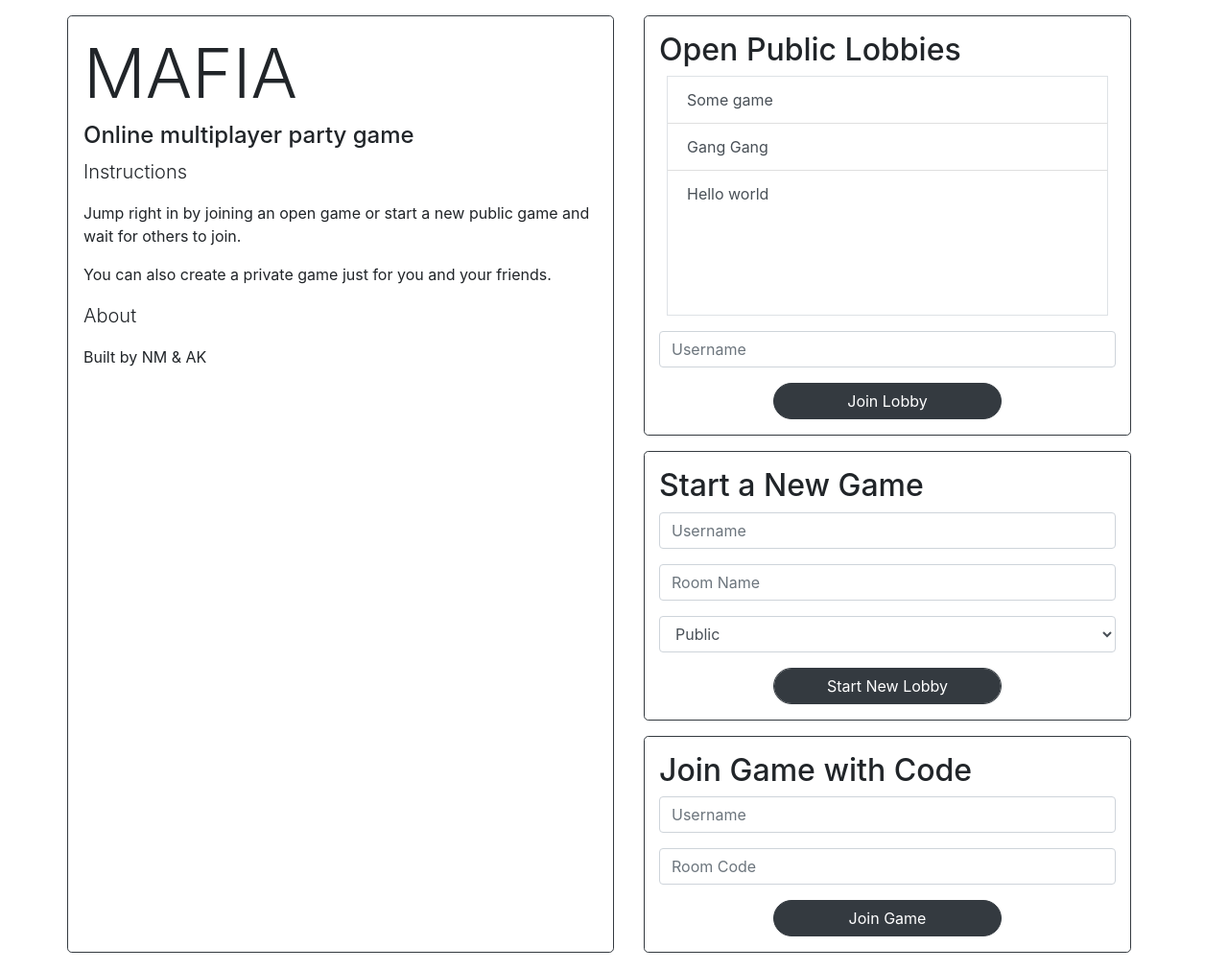
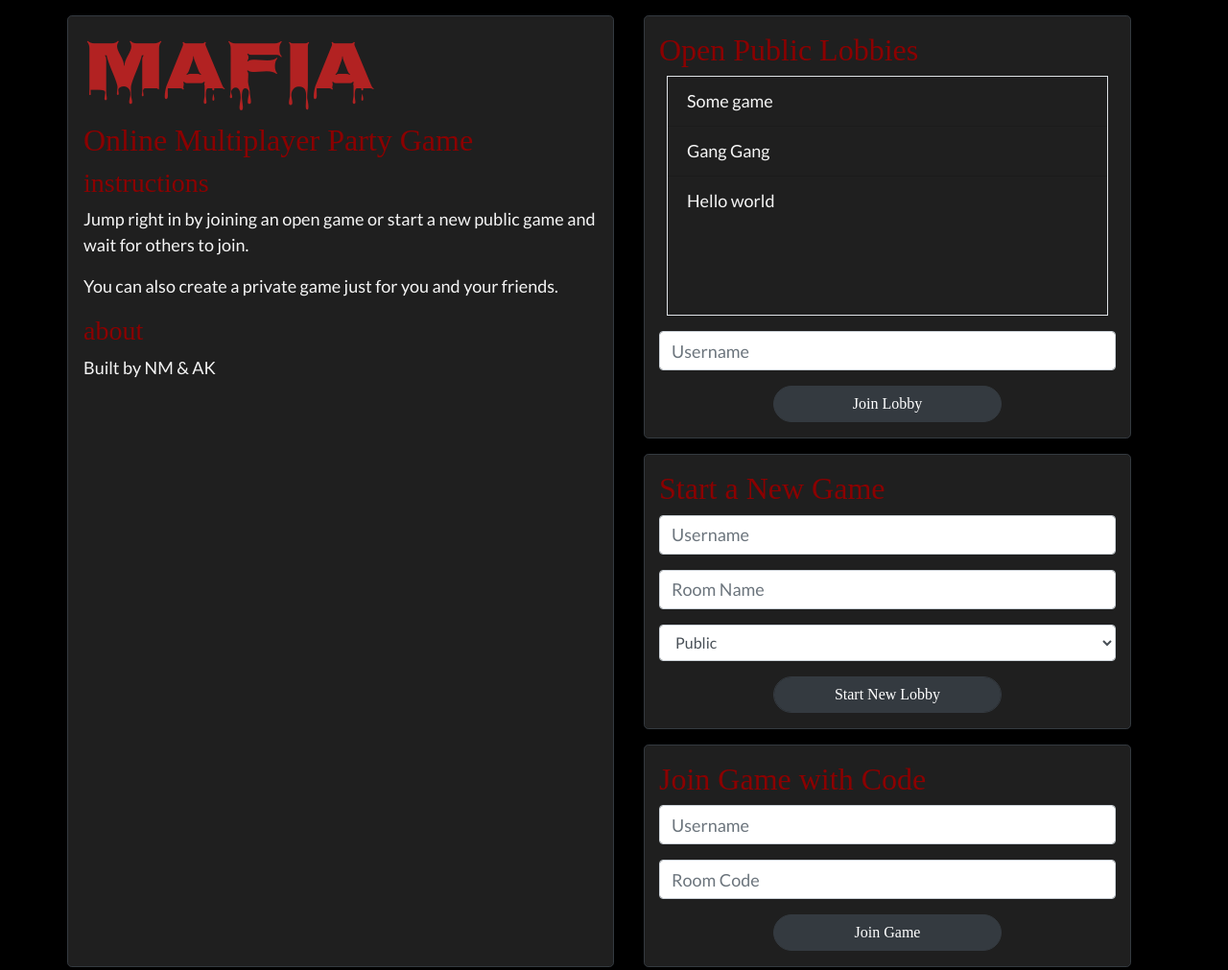
Before and after one commit to NealMatta/Mafia, a website: page index.html in a window 1280 px wide. Shown: the whole page at 96% size. Drawn offline with nearby package versions, Linux system fonts and the light colour scheme; no server answers; a web font is replaced by a local one.

Commit message:
added some fonts and colors. still kinda ugly but a step in the right direction i think

```diff
--- a/index.html
+++ b/index.html
@@ -1,8 +1,11 @@
 <!DOCTYPE html>
 <html>
 	<head>
-		<title>MAFIA</title>
-		<link
+        <title>MAFIA</title>
+        <link href="https://fonts.googleapis.com/css2?family=Chicle&family=Lacquer&family=Metal+Mania&family=Mirza:wght@400;700&family=Nosifer&family=Odibee+Sans&display=swap" rel="stylesheet">
+        <link href="https://fonts.googleapis.com/css2?family=IM+Fell+DW+Pica+SC&family=Lato&display=swap" rel="stylesheet">
+        <link rel="stylesheet" type="text/css" href="styles/style.css" />
+        <link
 			rel="stylesheet"
 			href="https://stackpath.bootstrapcdn.com/bootstrap/4.5.0/css/bootstrap.min.css"
 			integrity="sha384-9aIt2nRpC12Uk9gS9baDl411NQApFmC26EwAOH8WgZl5MYYxFfc+NcPb1dKGj7Sk"
@@ -67,21 +70,21 @@
 		});
     </script>
 
-	<body class="">
+	<body class="homepage_bg">
 		<div class="min-vh-100">
 			<div class="container mt-3 mb-3">
 				<div class="row p-0">
-                    <div class="col-6 p-3 border border-dark rounded-lg">
+                    <div class="col-6 p-3 border border-dark rounded-lg homepage_tile">
                         <h1 class="display-3">MAFIA</h1>
-                        <h4>Online multiplayer party game</h4>
-                        <p class="lead">Instructions</p>
+                        <h2>Online Multiplayer Party Game</h3>
+                        <h3>instructions</h3>
                         <p>Jump right in by joining an open game or start a new public game and wait for others to join.</p>
                         <p>You can also create a private game just for you and your friends.</p>
-                        <p class="lead">About</p>
+                        <h3>about</h3>
                         <p>Built by NM & AK</p>
                     </div>
 					<div class="col-6">
-                        <div class="row ml-3 mr-3 mb-3 pt-3 border border-dark rounded-lg">
+                        <div class="row ml-3 mr-3 mb-3 pt-3 border border-dark rounded-lg homepage_tile">
                             <div class="col">
                                 <h2>Open Public Lobbies</h2>
                                 <form id="joinPublicGame">
@@ -93,7 +96,7 @@
                                         </div>
                                     </div>
                                     <div class="form-group">
-                                        <input class="form-control" id="username_joinpublic" placeholder="Username" minlength="1" maxlength="24" autocomplete="off">
+                                        <input type="text" class="form-control" id="username_joinpublic" placeholder="Username" minlength="1" maxlength="24" autocomplete="off">
                                     </div>
                                     <div class="form-group text-center">
                                         <input class="btn btn-dark rounded-pill w-50" type="submit" value="Join Lobby">
@@ -103,15 +106,15 @@
                                 </form>
                             </div>
                         </div>
-                        <div class="row ml-3 mr-3 mb-3 pt-3 border border-dark rounded-lg">
+                        <div class="row ml-3 mr-3 mb-3 pt-3 border border-dark rounded-lg homepage_tile">
                             <div class="col">
                                 <h2>Start a New Game</h2>
 								<form id="createLobby">
                                     <div class="form-group">
-                                        <input class="form-control" id="username_new" placeholder="Username" minlength="1" maxlength="24" autocomplete="off">
+                                        <input type="text" class="form-control" id="username_new" placeholder="Username" minlength="1" maxlength="24" autocomplete="off">
                                     </div>
                                     <div class="form-group">
-                                        <input class="form-control" id="lobbyName" placeholder="Room Name" minlength="1" autocomplete="off">
+                                        <input type="text" class="form-control" id="lobbyName" placeholder="Room Name" minlength="1" autocomplete="off">
                                     </div>
                                     <div class="form-group">
                                         <select class="form-control" id="isPublic">
@@ -128,15 +131,15 @@
 								</form>
                             </div>
                         </div>
-                        <div class="row ml-3 mr-3 pt-3 border border-dark rounded-lg">
+                        <div class="row ml-3 mr-3 pt-3 border border-dark rounded-lg homepage_tile">
                             <div class="col">
                                 <h2>Join Game with Code</h2>
                                 <form id="joinViaCode">
                                     <div class="form-group">
-                                        <input class="form-control" id="username_joinprivate" placeholder="Username" minlength="1" maxlength="24" autocomplete="off">
+                                        <input type="text" class="form-control" id="username_joinprivate" placeholder="Username" minlength="1" maxlength="24" autocomplete="off">
                                     </div>
                                     <div class="form-group">
-                                        <input class="form-control" id="lobbyCode" placeholder="Room Code" minlength="1" autocomplete="off">
+                                        <input type="text" class="form-control" id="lobbyCode" placeholder="Room Code" minlength="1" autocomplete="off">
                                     </div>
 									<div class="form-group text-center">
                                         <input class="btn btn-dark rounded-pill w-50" type="submit" value="Join Game">
--- a/styles/style.css
+++ b/styles/style.css
@@ -1,9 +1,70 @@
+/***** FONTS *****/
+
+/*
+Available Fonts
+font-family: 'Chicle', cursive;
+font-family: 'Lacquer', cursive;
+font-family: 'Metal Mania', cursive;
+font-family: 'Mirza', cursive;
+font-family: 'Nosifer', cursive
+font-family: 'Odibee Sans', cursive;
+font-family: 'IM Fell DW Pica SC', serif;
+font-family: 'Lato', sans-serif;
+*/
+
+h1 {
+    /* MAFIA title */
+    font-family: 'Nosifer', cursive
+}
+h2, h3, h4, h5, h6 , .lead, input[type="submit"] {
+    /* Subheadings */
+    font-family: 'IM Fell DW Pica SC', serif;
+}
+p, a, span, div, input[type="text"] {
+    /* Default Font */
+    font-family: 'Lato', sans-serif;
+    font-size: 18px;
+}
+
+/***** COLORS *****/
+
+h1 {
+    /* MAFIA title */
+    color: firebrick;
+}
+h2, h3, h4, h5, h6 , .lead {
+    /* Subheadings */
+    color: darkred;
+}
+p, a, span, div, li {
+    /* Default Font */
+    color: whitesmoke;
+}
+
+.homepage_bg {
+    background:black;
+}
+
+.homepage_tile {
+    background: rgb(31, 31, 31);
+}
+
 .game_body {
     transition: background 3s ease-in-out;
+    background: lightgray;
 }
 
 .game_container {
-    background-color: rgba(255, 255, 255, 0.85);
+    background: rgba(0, 0, 0, 0.85);
+}
+
+.list-group-item {
+    /* Override bootstrap's white bg */
+    background-color: rgba(0, 0, 0, 0) !important;
+    color: whitesmoke !important;
+}
+.list-group-item-action:hover {
+    background-color: rgba(0, 0, 0, 0.2) !important;
 }
 
 .daytime {
```
Also changed, not shown: game.html (+9 -7 lines).
